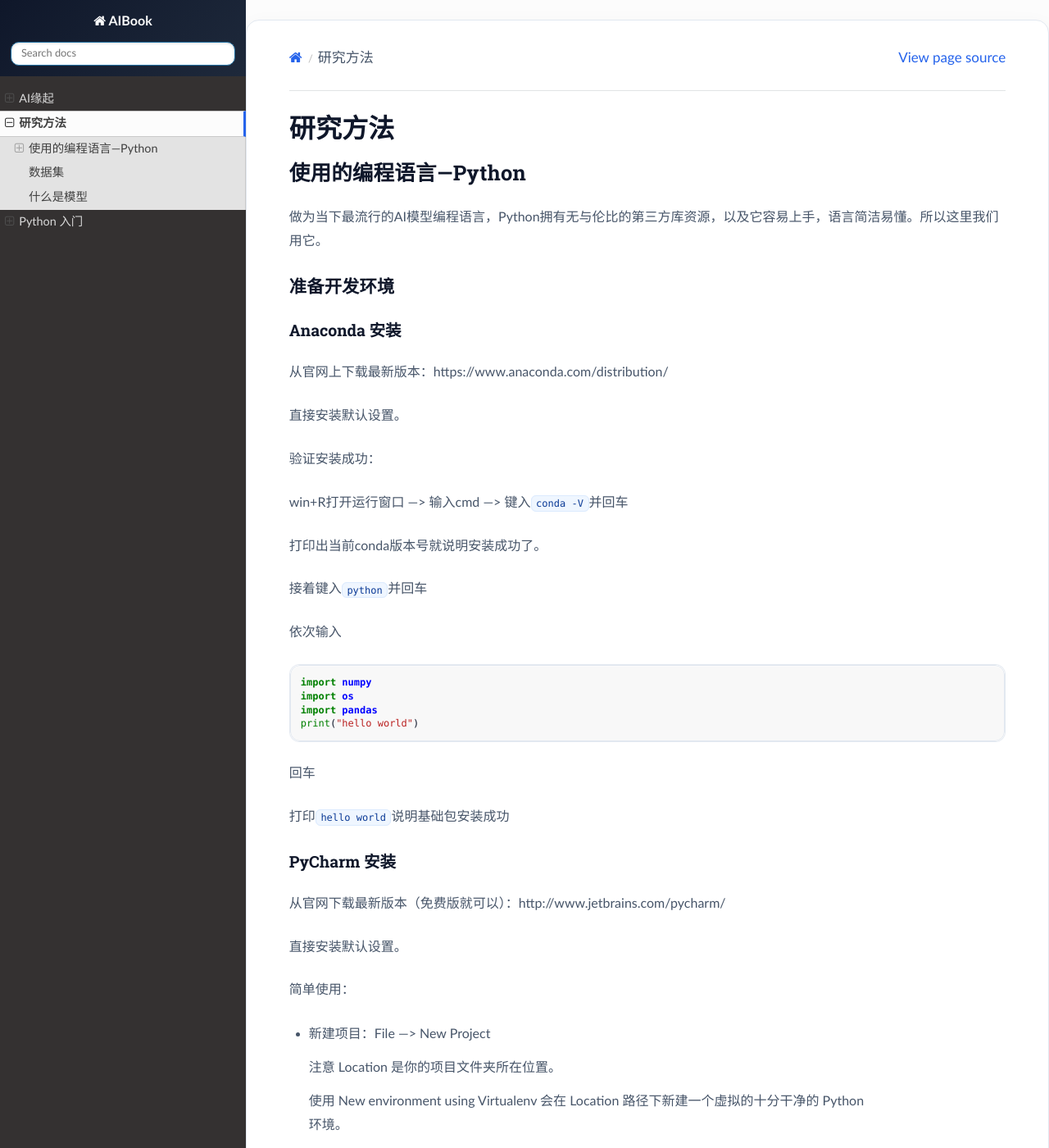
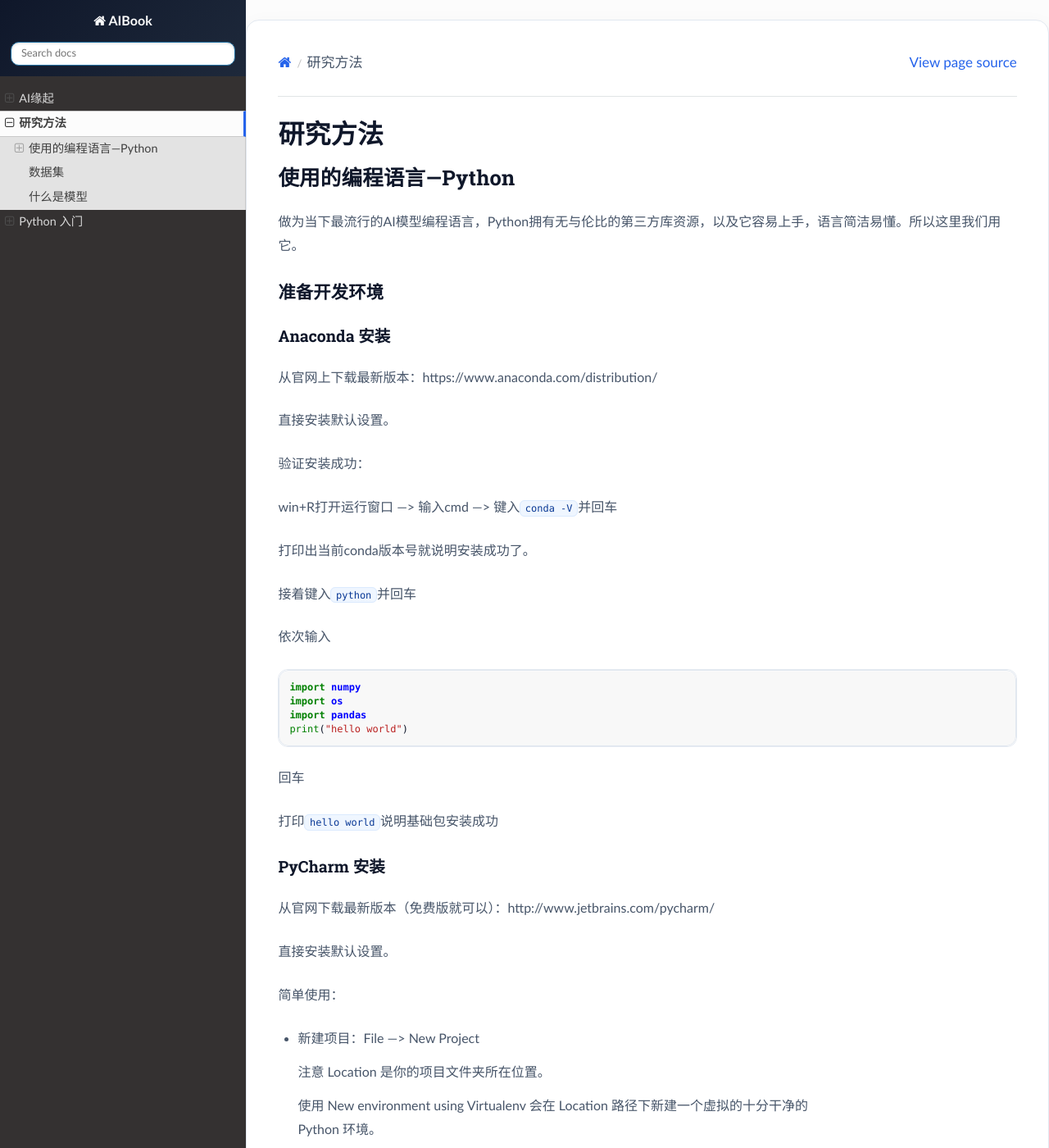
Before and after one commit to NumbEarLILI/AIBOOK, a Sphinx documentation site: the page built from source/HowToStudy.md, in a window 1280 px wide and 1400 px high. Shown: the whole window at 82% size. Built offline with Sphinx 7.4.7 and the Read the Docs theme 3.1.0, drawn with Linux system fonts in a browser that asks for light colours.

Commit message:
Adjust CSS styles for improved layout and responsiveness, including changes to max-width properties and added padding for better content presentation. Remove unused dark mode styles to streamline the stylesheet.

```diff
--- a/source/_static/modern.css
+++ b/source/_static/modern.css
@@ -24,12 +24,15 @@
 }
 
 .wy-nav-content {
-  max-width: 980px;
+  max-width: 940px;
   border-radius: 16px;
   border: 1px solid var(--border);
   background: var(--surface);
   box-shadow: 0 12px 28px rgba(15, 23, 42, 0.07);
   margin-top: 24px;
+  margin-left: auto;
+  margin-right: auto;
+  padding: 2rem 2.4rem;
 }
 
 .wy-nav-content-wrap {
@@ -61,7 +64,7 @@
 
 .rst-content .section > p,
 .rst-content li > p {
-  max-width: 74ch;
+  max-width: 72ch;
 }
 
 .rst-content a {
@@ -200,11 +203,17 @@
 
 @media (min-width: 1280px) {
   .wy-nav-content {
-    max-width: 1080px;
+    max-width: 980px;
   }
 
   .rst-content {
     font-size: 17px;
+  }
+}
+
+@media (min-width: 1600px) {
+  .wy-nav-content {
+    max-width: 1040px;
   }
 }
 
@@ -275,49 +284,3 @@
     white-space: nowrap;
   }
 }
-
-@media (prefers-color-scheme: dark) {
-  :root {
-    --text-main: #e5e7eb;
-    --text-secondary: #94a3b8;
-    --surface: #111827;
-    --surface-soft: #0f172a;
-    --border: #334155;
-  }
-
-  body {
-    background: radial-gradient(1300px 500px at 20% -10%, #1e3a8a 0%, #020617 60%);
-  }
-
-  .wy-nav-content {
-    box-shadow: 0 16px 32px rgba(0, 0, 0, 0.35);
-  }
-
-  .modern-hero {
-    background: linear-gradient(135deg, #1e293b, #0f172a);
-    border-color: #334155;
-    color: #dbeafe;
-  }
-
-  .modern-card {
-    background: #0b1220;
-    border-color: #334155;
-    box-shadow: 0 12px 24px rgba(0, 0, 0, 0.3);
-  }
-
-  .modern-card:hover {
-    border-color: #1d4ed8;
-    box-shadow: 0 18px 30px rgba(0, 0, 0, 0.45);
-  }
-
-  .rst-content code.literal,
-  .rst-content tt.literal {
-    color: #bfdbfe;
-    background: #172554;
-    border-color: #1e3a8a;
-  }
-
-  .rst-content table.docutils th {
-    background: #1f2937;
-  }
-}
```
